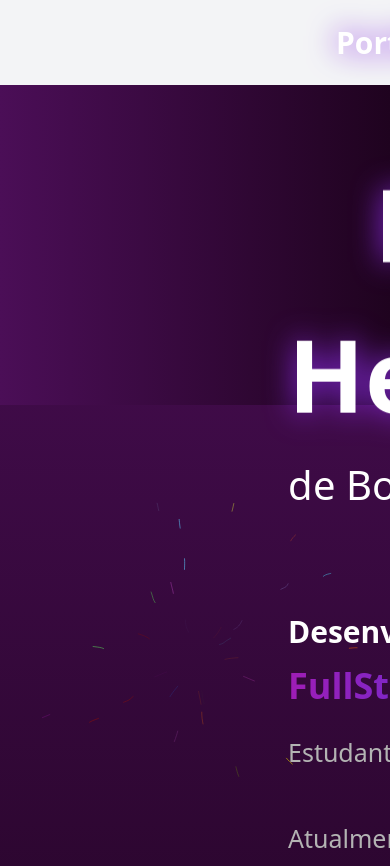
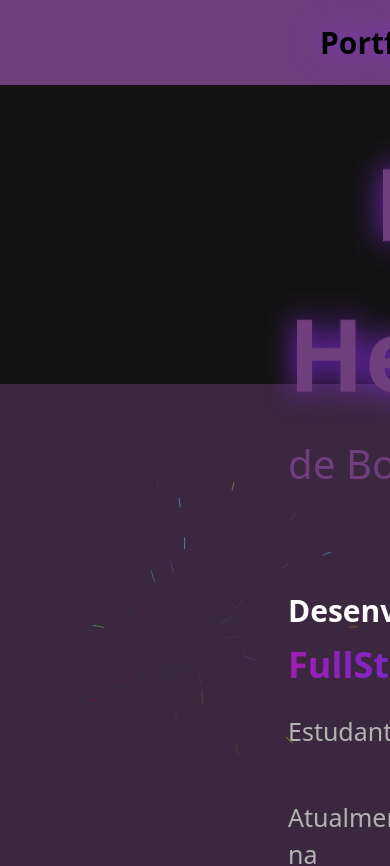
Before and after one commit to SkBolttz/Portifolio, a React (Vite) app: page / in a window 390 px wide. Shown: the top 866 px of the page. Built offline with nearby package versions, Linux system fonts and the light colour scheme.

Commit message:
Subindo para deploy

```diff
--- a/src/App.jsx
+++ b/src/App.jsx
@@ -22,14 +22,14 @@ export function CometCardDemo() {
     <CometCard className="w-[500px] h-[600px] -translate-y-28">
       <button
         type="button"
-        className="my-10 flex w-full flex-col items-stretch rounded-[16px] border-0 bg-transparent p-4 md:my-20 md:p-6"
+        className="my-10 flex w-full flex-col items-stretch rounded-[16px] border-0 bg-transparent p-4 md:my-20 md:p-6 bg-[#3B2740] hover:bg-[#6E3E7D] transition duration-300 ease-in-out rounded-[16px] hover:shadow-[0_0_15px_#8A2BE2] hover:-translate-y-2"
         aria-label="View invite F7RA"
       >
         <div className="mx-2 flex-1">
           <div className="relative mt-2 aspect-[3/4] w-full w-[calc(100%+6rem)] -translate-x-[0%] -translate-y-[6%]">
             <img
               loading="lazy"
-              className="absolute inset-0 h-full w-full rounded-[16px] object-cover contrast-75"
+              className="absolute inset-0 h-full w-full rounded-[16px] object-cover contrast-75 translate-y-8"
               alt="Invite background"
               src="../../public/p1.jpeg"
               style={{ boxShadow: "rgba(0,0,0,0.05) 0px 5px 6px 0px" }}
@@ -87,14 +87,14 @@ function App() {
   return (
     <div>
       <Header />
-      <div className="bg-gradient-to-b from-[#4B0E57] to-[#1f031f] flex items-center justify-between relative px-8 md:px-20 py-16">
+      <div className="bg-[#3B2740] flex items-center justify-between relative px-8 md:px-20 py-16">
         <div className="absolute inset-0 z-0">
           <BackgroundLines svgOptions={{}} />
         </div>
         <div className="relative z-10 flex-1 px-64">
           <SplitText
             text="Pedro Henrique"
-            className="text-[100px] text-white font-bold font-montserrat drop-shadow-[0_0_15px_#8A2BE2]"
+            className="text-[100px] text-[#6E3E7D] font-bold font-montserrat drop-shadow-[0_0_15px_#8A2BE2]"
             delay={100}
             duration={1.5}
             ease="power3.out"
@@ -108,7 +108,7 @@ function App() {
           />
           <SplitText
             text="de Borba"
-            className="text-[40px] text-white font-montserrat"
+            className="text-[40px] text-[#6E3E7D] font-montserrat"
             delay={200}
             duration={1.5}
             ease="power3.out"
@@ -146,7 +146,12 @@ function App() {
         </div>
       </div>
 
-      <ScrollRevealAvancado from="left" delay={50} duration={900} stagger={50}>
+      <ScrollRevealAvancado
+        from="bottom"
+        delay={50}
+        duration={900}
+        stagger={50}
+      >
         <div className="bg-[#1F1F1F]">
           <div className="bg-[#1F1F1F] flex items-center justify-center relative px-8 md:px-20 py-16">
             <div>
@@ -262,7 +267,12 @@ function App() {
           </div>
         </ScrollRevealAvancado>
       </div>
-      <ScrollRevealAvancado from="left" delay={50} duration={900} stagger={50}>
+      <ScrollRevealAvancado
+        from="bottom"
+        delay={50}
+        duration={900}
+        stagger={50}
+      >
         <div className="bg-[#1F1F1F] pb-20">
           <div>
             <div className="flex justify-center py-14">
--- a/src/assets/Components/Header.jsx
+++ b/src/assets/Components/Header.jsx
@@ -4,11 +4,10 @@ import Botao from "../Ui/Botao";
 
 export default function Header() {
   return (
-    // #040304 Padrao.
-    // #000404
-    <header className="p-4 bg-gray-100 bg-[#000404] py-5">
+    <>
+      <header className="fixed top-0 w-full z-50 bg-[#6E3E7D] py-5">
         <nav className="flex justify-between items-center px-80">
-        <div className="text-[30px] text-white font-bold font-montserrat drop-shadow-[0_0_15px_#8A2BE2]">
+          <div className="text-[30px] text-black font-bold font-montserrat drop-shadow-[0_0_15px_#8A2BE2]">
             Portfólio
           </div>
           <nav className="flex gap-4">
@@ -20,5 +19,7 @@ export default function Header() {
           </nav>
         </nav>
       </header>
+      <div className="pt-16 " />
+    </>
   );
 }
--- a/src/assets/Ui/BackgroundLinesDemo.jsx
+++ b/src/assets/Ui/BackgroundLinesDemo.jsx
@@ -8,7 +8,7 @@ export const BackgroundLines = ({ children, className, svgOptions }) => {
   return (
     <div
       className={cn(
-        "h-[20rem] md:h-screen w-full bg-gradient-to-r from-[#4B0E57] to-[#1f031f]",
+        "h-[20rem] md:h-screen w-full bg-[#121212]",
         className
       )}
     >
--- a/src/assets/Ui/Botao.jsx
+++ b/src/assets/Ui/Botao.jsx
@@ -3,7 +3,7 @@ import "../../index.css";
 
 export default function Botao({ texto }) {
   return (
-    <button className="relative px-6 py-2 rounded-full text-white bg-[#000404] overflow-hidden transition-colors duration-300 hover:bg-[#AC46FF]">
+    <button className="relative px-6 py-2 rounded-full text-black bg-[#000404] overflow-hidden transition-colors duration-300 hover:bg-[#AC46FF]">
       <span
         className="absolute inset-0 rounded-full bg-gradient-to-r from-[#741C68] via-[#4E0D81] to-[#8A2BE2] animate-gradient-slow pointer-events-none"
         style={{
```
Also changed, not shown: 1 other file (tests, documents, lock files or other folders). Lines whose indentation alone changed are shown as unchanged.
